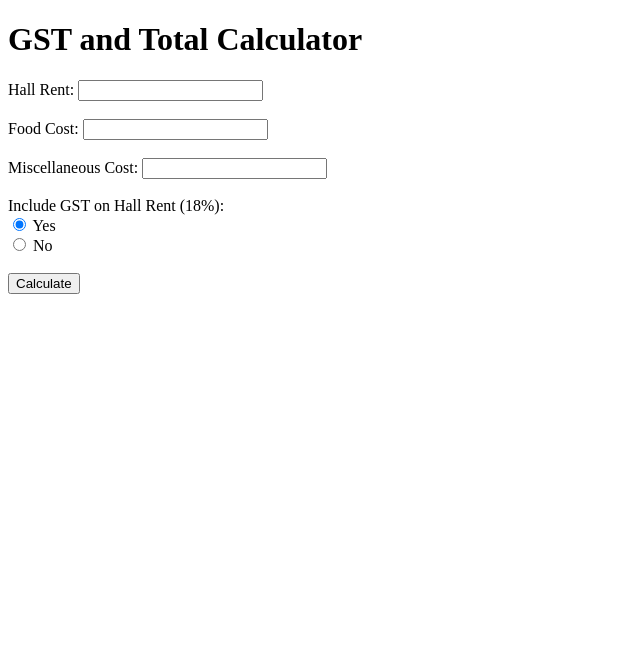
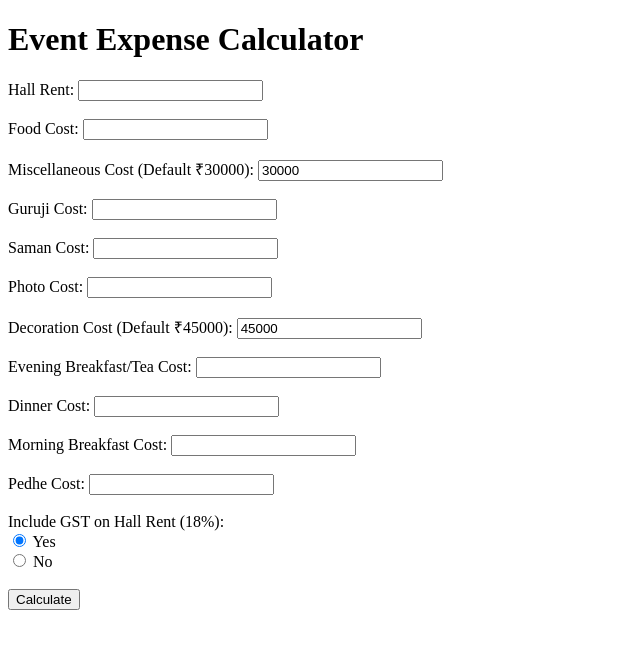
Before and after one commit to spawar20/app, a Flask app: page / in a window 1280 px wide. Shown: the top 649 px of the page, without its empty margins (0-640 px from the left). Run offline with Flask 3, Linux system fonts and the light colour scheme.

Commit message:
Update index.html

```diff
--- a/templates/index.html
+++ b/templates/index.html
@@ -3,10 +3,10 @@
 <head>
     <meta charset="UTF-8">
     <meta name="viewport" content="width=device-width, initial-scale=1.0">
-    <title>GST Calculator</title>
+    <title>Event Expense Calculator</title>
 </head>
 <body>
-    <h1>GST and Total Calculator</h1>
+    <h1>Event Expense Calculator</h1>
     <form method="POST">
         <label for="hall_rent">Hall Rent:</label>
         <input type="number" id="hall_rent" name="hall_rent" step="0.01" required><br><br>
@@ -14,8 +14,32 @@
         <label for="food">Food Cost:</label>
         <input type="number" id="food" name="food" step="0.01" required><br><br>
 
-        <label for="miscellaneous">Miscellaneous Cost:</label>
-        <input type="number" id="miscellaneous" name="miscellaneous" step="0.01" required><br><br>
+        <label for="miscellaneous">Miscellaneous Cost (Default ₹30000):</label>
+        <input type="number" id="miscellaneous" name="miscellaneous" value="30000" step="0.01"><br><br>
+
+        <label for="guruji">Guruji Cost:</label>
+        <input type="number" id="guruji" name="guruji" step="0.01"><br><br>
+
+        <label for="saman">Saman Cost:</label>
+        <input type="number" id="saman" name="saman" step="0.01"><br><br>
+
+        <label for="photo">Photo Cost:</label>
+        <input type="number" id="photo" name="photo" step="0.01"><br><br>
+
+        <label for="decoration">Decoration Cost (Default ₹45000):</label>
+        <input type="number" id="decoration" name="decoration" value="45000" step="0.01"><br><br>
+
+        <label for="evening_tea">Evening Breakfast/Tea Cost:</label>
+        <input type="number" id="evening_tea" name="evening_tea" step="0.01"><br><br>
+
+        <label for="dinner">Dinner Cost:</label>
+        <input type="number" id="dinner" name="dinner" step="0.01"><br><br>
+
+        <label for="morning_breakfast">Morning Breakfast Cost:</label>
+        <input type="number" id="morning_breakfast" name="morning_breakfast" step="0.01"><br><br>
+
+        <label for="pedhe">Pedhe Cost:</label>
+        <input type="number" id="pedhe" name="pedhe" step="0.01"><br><br>
 
         <label>Include GST on Hall Rent (18%):</label><br>
         <input type="radio" id="gst_yes" name="gst_option" value="yes" checked>
@@ -36,6 +60,14 @@
         {% endif %}
         <p><strong>Food Cost:</strong> ₹{{ result.food }}</p>
         <p><strong>Miscellaneous Cost:</strong> ₹{{ result.miscellaneous }}</p>
+        <p><strong>Guruji Cost:</strong> ₹{{ result.guruji }}</p>
+        <p><strong>Saman Cost:</strong> ₹{{ result.saman }}</p>
+        <p><strong>Photo Cost:</strong> ₹{{ result.photo }}</p>
+        <p><strong>Decoration Cost:</strong> ₹{{ result.decoration }}</p>
+        <p><strong>Evening Breakfast/Tea Cost:</strong> ₹{{ result.evening_tea }}</p>
+        <p><strong>Dinner Cost:</strong> ₹{{ result.dinner }}</p>
+        <p><strong>Morning Breakfast Cost:</strong> ₹{{ result.morning_breakfast }}</p>
+        <p><strong>Pedhe Cost:</strong> ₹{{ result.pedhe }}</p>
         <h3><strong>Total:</strong> ₹{{ result.total }}</h3>
     {% elif result is not none %}
         <h2>{{ result }}</h2>
```
